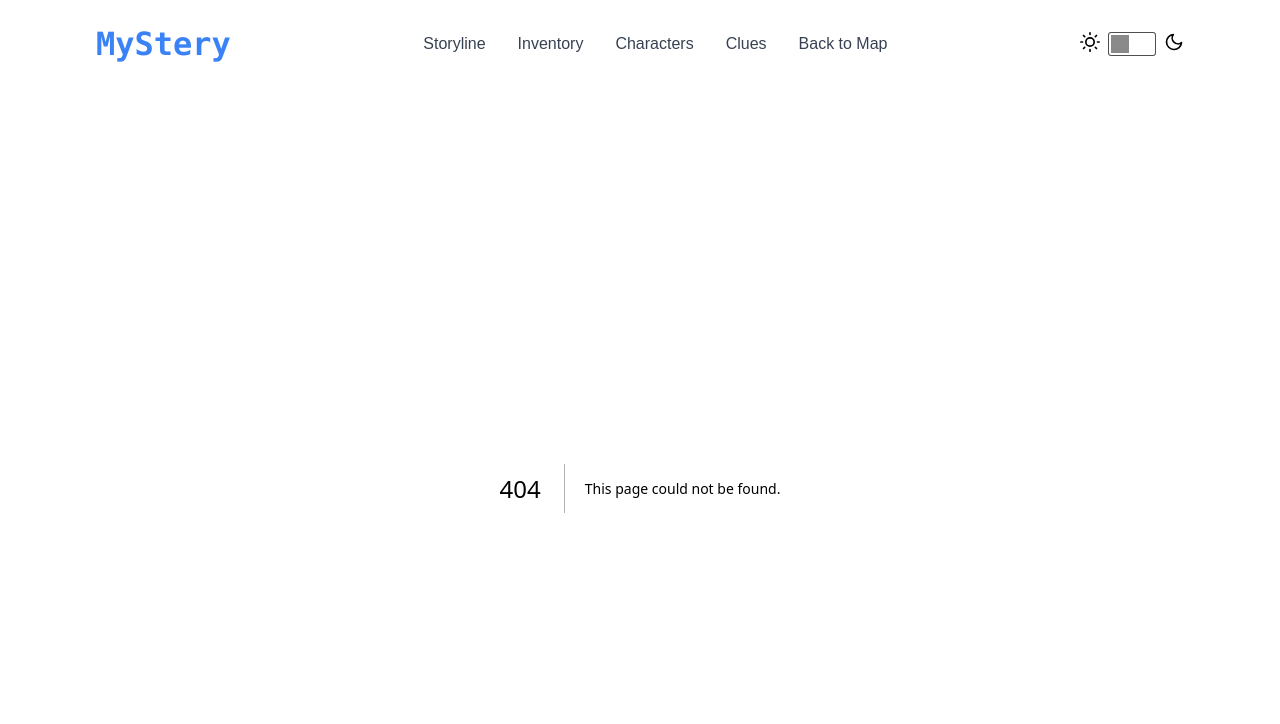
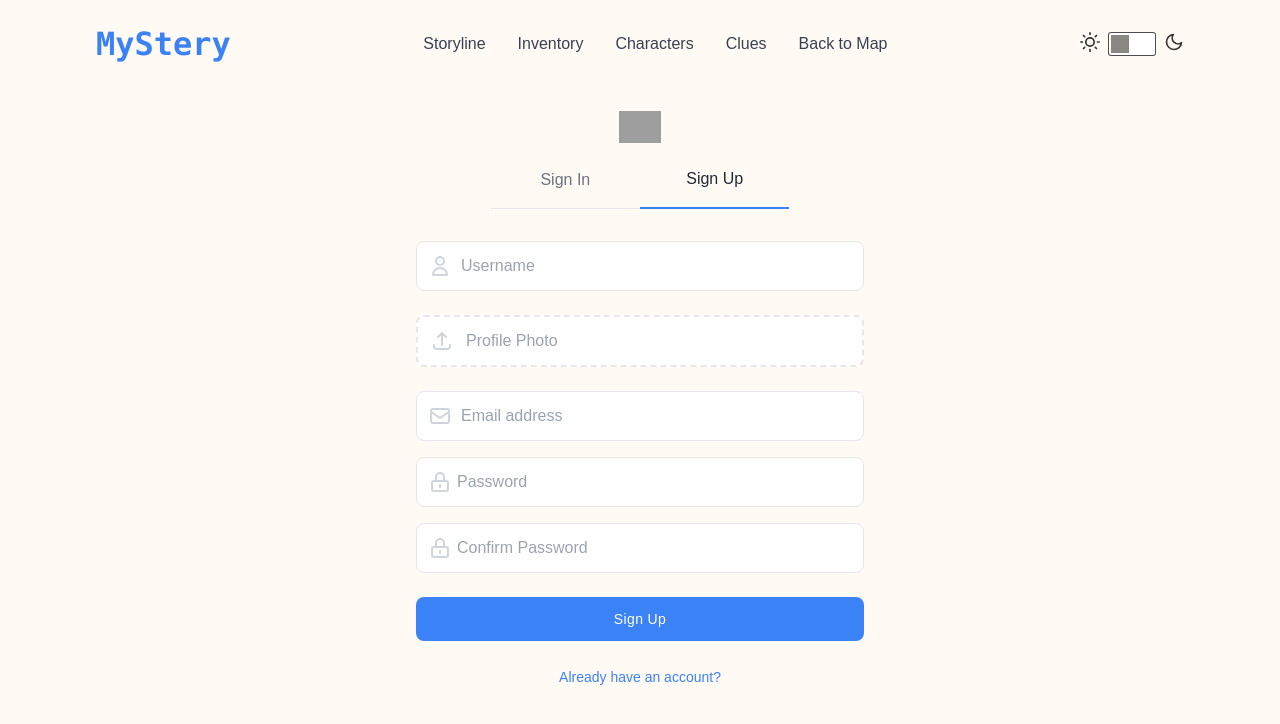
Before and after one commit to musfiqurofficial/mystery, a Next.js app: page /auth/register in a window 1280 px wide. Before the commit this address had no page. Shown: the top 724 px of the page. Built offline with nearby package versions, Linux system fonts and the light colour scheme; grey boxes are pictures that could not be loaded.

Commit message:
new code

```diff
--- /dev/null
+++ b/app/auth/layout.js
@@ -0,0 +1,55 @@
+"use client";
+
+import Image from "next/image";
+import Link from "next/link";
+import { usePathname } from "next/navigation"; // Import the usePathname hook
+import "../globals.css";
+
+export default function AuthLayout({ children }) {
+  const pathname = usePathname(); // Get the current path
+
+  return (
+    <div className="layout-wrapper">
+      <section className="">
+        <div className="container flex items-center justify-center min-h-[80vh] px-6 mx-auto">
+          <div className="w-full max-w-md">
+            <div className="flex justify-center mx-auto">
+              <Image
+                className="w-auto h-7 sm:h-8"
+                src="https://merakiui.com/images/logo.svg"
+                alt="Logo"
+                width={100}
+                height={100}
+              />
+            </div>
+
+            <div className="flex items-center justify-center mt-6">
+              <Link
+                href="/auth/login"
+                className={`w-1/3 pb-4 font-medium text-center capitalize border-b ${
+                  pathname === "/auth/login"
+                    ? "text-gray-800 border-b-2 border-blue-500"
+                    : "text-gray-500"
+                }`}
+              >
+                sign in
+              </Link>
+
+              <Link
+                href="/auth/register"
+                className={`w-1/3 pb-4 font-medium text-center capitalize border-b ${
+                  pathname === "/auth/register"
+                    ? "text-gray-800 border-b-2 border-blue-500"
+                    : "text-gray-500"
+                }`}
+              >
+                sign up
+              </Link>
+            </div>
+            <div className="my-4">{children}</div>
+          </div>
+        </div>
+      </section>
+    </div>
+  );
+}
--- /dev/null
+++ b/app/auth/login/page.js
@@ -0,0 +1,59 @@
+import Link from "next/link";
+import React from "react";
+
+export default function LoginPage() {
+  return (
+    <div>
+      <div className="w-full max-w-sm mx-auto overflow-hidden">
+        <div className="px-6">
+
+          <form>
+            <div className="w-full mt-4">
+              <input
+                className="block w-full px-4 py-2 mt-2 text-gray-700 placeholder-gray-500 bg-white border rounded-lg  focus:border-blue-400  focus:ring-opacity-40 focus:outline-none focus:ring focus:ring-blue-300"
+                type="email"
+                placeholder="Email Address"
+                aria-label="Email Address"
+              />
+            </div>
+
+            <div className="w-full mt-4">
+              <input
+                className="block w-full px-4 py-2 mt-2 text-gray-700 placeholder-gray-500 bg-white border rounded-lg  focus:border-blue-400  focus:ring-opacity-40 focus:outline-none focus:ring focus:ring-blue-300"
+                type="password"
+                placeholder="Password"
+                aria-label="Password"
+              />
+            </div>
+
+            <div className="flex items-center justify-between mt-4">
+              <a
+                href="#"
+                className="text-sm text-gray-600  hover:text-gray-500"
+              >
+                Forget Password?
+              </a>
+
+              <button className="px-6 py-2 text-sm font-medium tracking-wide text-white capitalize transition-colors duration-300 transform bg-blue-500 rounded-lg hover:bg-blue-400 focus:outline-none focus:ring focus:ring-blue-300 focus:ring-opacity-50">
+                Sign In
+              </button>
+            </div>
+          </form>
+        </div>
+
+        <div className="flex items-center justify-center py-4 text-center">
+          <span className="text-sm text-gray-600 ">
+            Don&apos;t have an account?{" "}
+          </span>
+
+          <Link
+            href="/auth/register"
+            className="mx-2 text-sm font-bold text-blue-500  hover:underline"
+          >
+            Register
+          </Link>
+        </div>
+      </div>
+    </div>
+  );
+}
--- /dev/null
+++ b/app/auth/register/page.js
@@ -0,0 +1,67 @@
+import React from "react";
+
+export default function RegisterPage() {
+  return <div><div className="relative flex items-center mt-8">
+  <span className="absolute">
+      <svg xmlns="http://www.w3.org/2000/svg" className="w-6 h-6 mx-3 text-gray-300 " fill="none" viewBox="0 0 24 24" stroke="currentColor" stroke-width="2">
+          <path stroke-linecap="round" stroke-linejoin="round" d="M16 7a4 4 0 11-8 0 4 4 0 018 0zM12 14a7 7 0 00-7 7h14a7 7 0 00-7-7z" />
+      </svg>
+  </span>
+
+  <input type="text" className="block w-full py-3 text-gray-700 bg-white border rounded-lg px-11  focus:border-blue-400  focus:ring-blue-300 focus:outline-none focus:ring focus:ring-opacity-40" placeholder="Username" />
+</div>
+
+<label for="dropzone-file" className="flex items-center px-3 py-3 mx-auto mt-6 text-center bg-white border-2 border-dashed rounded-lg cursor-pointer ">
+  <svg xmlns="http://www.w3.org/2000/svg" className="w-6 h-6 text-gray-300 " fill="none" viewBox="0 0 24 24" stroke="currentColor" stroke-width="2">
+      <path stroke-linecap="round" stroke-linejoin="round" d="M4 16v1a3 3 0 003 3h10a3 3 0 003-3v-1m-4-8l-4-4m0 0L8 8m4-4v12" />
+  </svg>
+
+  <h2 className="mx-3 text-gray-400">Profile Photo</h2>
+
+  <input id="dropzone-file" type="file" className="hidden" />
+</label>
+
+<div className="relative flex items-center mt-6">
+  <span className="absolute">
+      <svg xmlns="http://www.w3.org/2000/svg" className="w-6 h-6 mx-3 text-gray-300 " fill="none" viewBox="0 0 24 24" stroke="currentColor" stroke-width="2">
+          <path stroke-linecap="round" stroke-linejoin="round" d="M3 8l7.89 5.26a2 2 0 002.22 0L21 8M5 19h14a2 2 0 002-2V7a2 2 0 00-2-2H5a2 2 0 00-2 2v10a2 2 0 002 2z" />
+      </svg>
+  </span>
+
+  <input type="email" className="block w-full py-3 text-gray-700 bg-white border rounded-lg px-11  focus:border-blue-400  focus:ring-blue-300 focus:outline-none focus:ring focus:ring-opacity-40" placeholder="Email address" />
+</div>
+
+<div className="relative flex items-center mt-4">
+  <span className="absolute">
+      <svg xmlns="http://www.w3.org/2000/svg" className="w-6 h-6 mx-3 text-gray-300 " fill="none" viewBox="0 0 24 24" stroke="currentColor" stroke-width="2">
+          <path stroke-linecap="round" stroke-linejoin="round" d="M12 15v2m-6 4h12a2 2 0 002-2v-6a2 2 0 00-2-2H6a2 2 0 00-2 2v6a2 2 0 002 2zm10-10V7a4 4 0 00-8 0v4h8z" />
+      </svg>
+  </span>
+
+  <input type="password" className="block w-full px-10 py-3 text-gray-700 bg-white border rounded-lg  focus:border-blue-400  focus:ring-blue-300 focus:outline-none focus:ring focus:ring-opacity-40" placeholder="Password" />
+</div>
+
+<div className="relative flex items-center mt-4">
+  <span className="absolute">
+      <svg xmlns="http://www.w3.org/2000/svg" className="w-6 h-6 mx-3 text-gray-300 " fill="none" viewBox="0 0 24 24" stroke="currentColor" stroke-width="2">
+          <path stroke-linecap="round" stroke-linejoin="round" d="M12 15v2m-6 4h12a2 2 0 002-2v-6a2 2 0 00-2-2H6a2 2 0 00-2 2v6a2 2 0 002 2zm10-10V7a4 4 0 00-8 0v4h8z" />
+      </svg>
+  </span>
+
+  <input type="password" className="block w-full px-10 py-3 text-gray-700 bg-white border rounded-lg  focus:border-blue-400  focus:ring-blue-300 focus:outline-none focus:ring focus:ring-opacity-40" placeholder="Confirm Password" />
+</div>
+
+<div className="mt-6">
+  <button className="w-full px-6 py-3 text-sm font-medium tracking-wide text-white capitalize transition-colors duration-300 transform bg-blue-500 rounded-lg hover:bg-blue-400 focus:outline-none focus:ring focus:ring-blue-300 focus:ring-opacity-50">
+      Sign Up
+  </button>
+
+  <div className="mt-6 text-center ">
+      <a href="#" className="text-sm text-blue-500 hover:underline ">
+          Already have an account?
+      </a>
+  </div>
+</div>
+</div>
+;
+}
```
